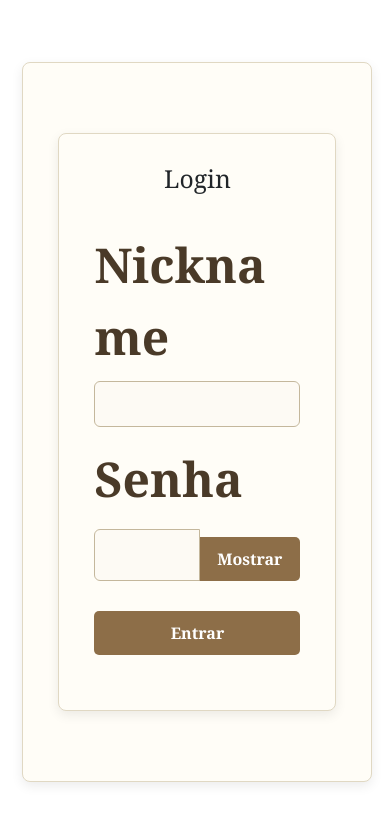
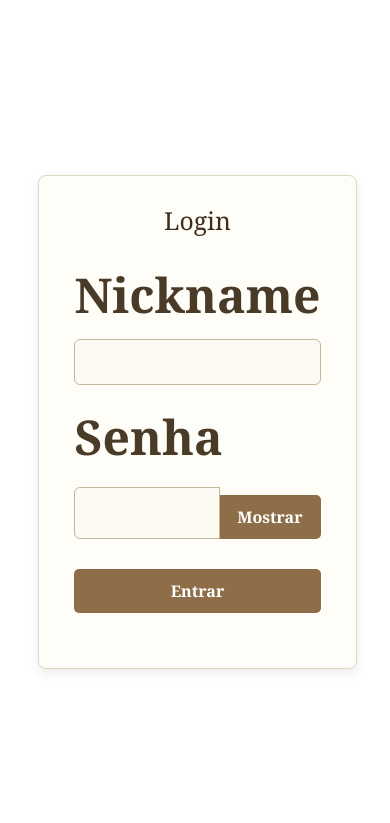
Before and after one commit to EtecVAV-C2-Bibliotech/Bibliotech, a PHP site: page /login.php in a window 390 px wide. Shown: the top 823 px of the page. Run offline with PHP 8.4, Linux system fonts and the light colour scheme.

Commit message:
alterei a responsividade do site para chegar em algo mais uniforme

```diff
--- a/login.php
+++ b/login.php
@@ -60,11 +60,11 @@
     <script src="js/bootstrap.bundle.min.js"></script>
     <link rel="stylesheet" href="css/estilo.css">
 </head>
-<body class="bg-white d-flex align-items-center justify-content-center vh-100  ">
+<body class="bg-white d-flex align-items-center justify-content-center vh-100   ">
      <div class="container m-5 ">
         <div class="row justify-content-center">
             <div class="col-12 col-sm-12 col-md-12 col-lg-8">
-                <div class="container card">
+
 
                     <h2 class="mb-4 text-center">Login</h2>
                     <?php if ($erro): ?>
```
